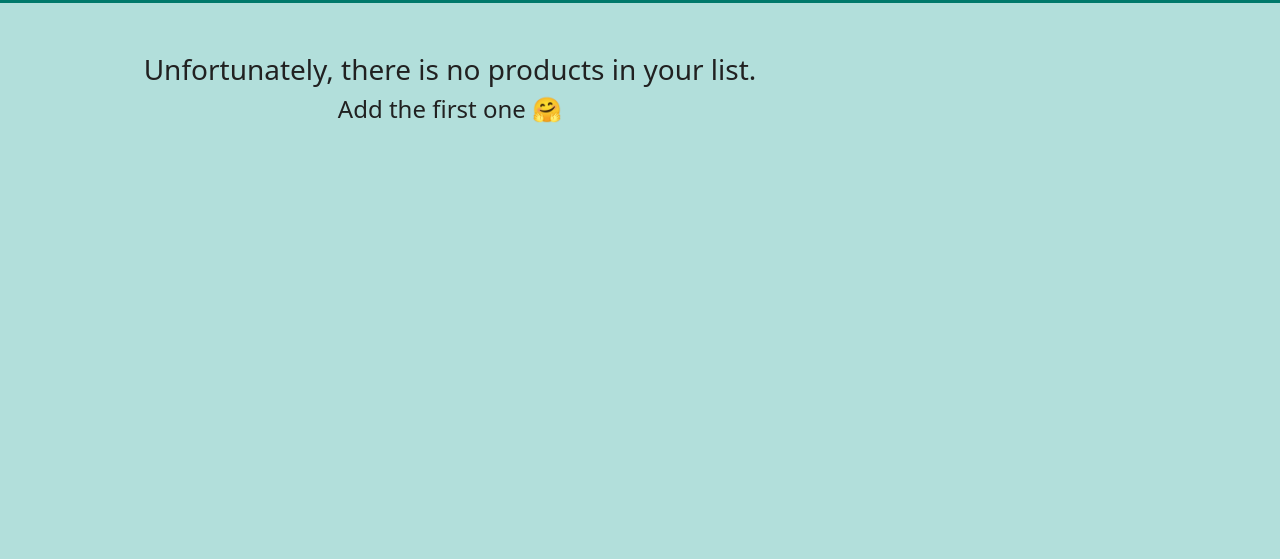
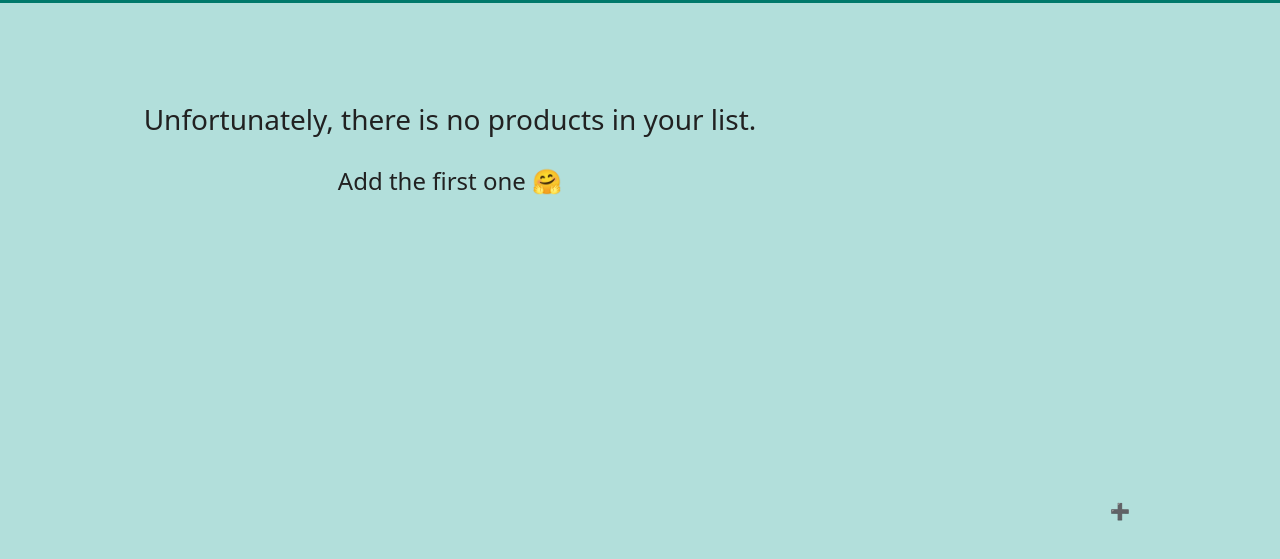
Before and after one commit to JohadToledo/ToBuyList, a plain HTML site: page public/index.html in a window 1280 px wide. Shown: the part 53-612 px from the top of the page. Drawn offline with nearby package versions, Linux system fonts and the light colour scheme.

Commit message:
The firt page is done

```diff
--- a/public/index.html
+++ b/public/index.html
@@ -38,15 +38,21 @@
       <h1>To Buy List</h1>
     </nav>
   </header>
-  <section class="home space-50">
+  <section class="home space-100">
     <div class="container">
       <div class="row">
         <div class="col-md-8 center">
           <h3>Unfortunately, there is no products in your list.</h3>
           <h4>Add the first one 🤗</h4>
         </div>
-
       </div>
+    </div>
+    <div class="container home-bottom">
+     <div class="row">
+      <div class="btn-add">
+        <span>➕</span>
+      </div>
+     </div>
     </div>
 
   </section>
--- a/public/style.css
+++ b/public/style.css
@@ -20,9 +20,9 @@ body{
     text-align: center;
 }
 
-.space-50{
-    margin-top: 50px;
-    margin-bottom: 50px;
+.space-100{
+    margin-top: 100px;
+    margin-bottom: 100px;
 }
 
 nav{
@@ -36,3 +36,26 @@ nav{
 .list-group-container{
     display:none
 }
+
+.home h3{
+    margin-bottom: 30px;
+}
+
+
+
+.home-bottom{
+    display: flex;
+    justify-content: flex-end;
+    height: 50vh;
+    padding: 10vh;
+    /* margin-right: 30px; */
+}
+
+.btn-add{
+    display: flex;
+    align-items: flex-end;
+}
+
+.btn-add img{
+    width: 50px;
+}
```
